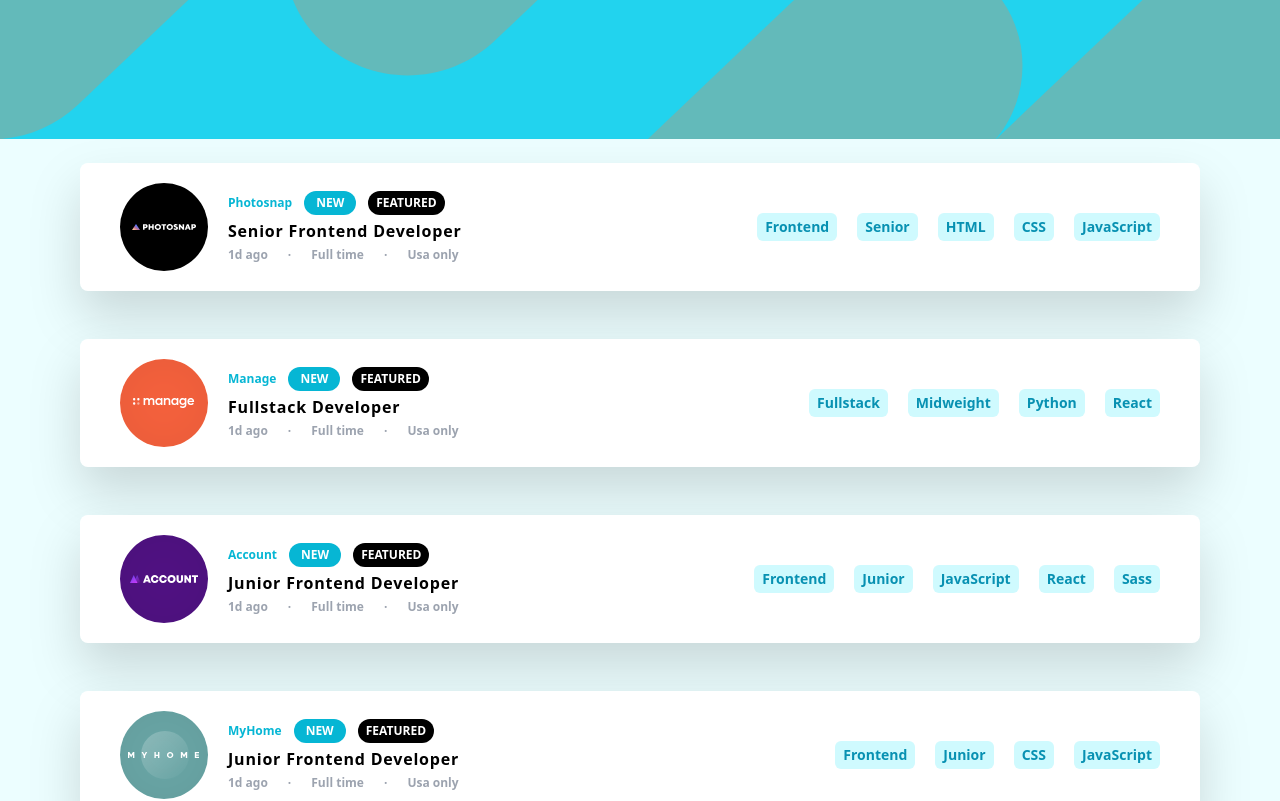
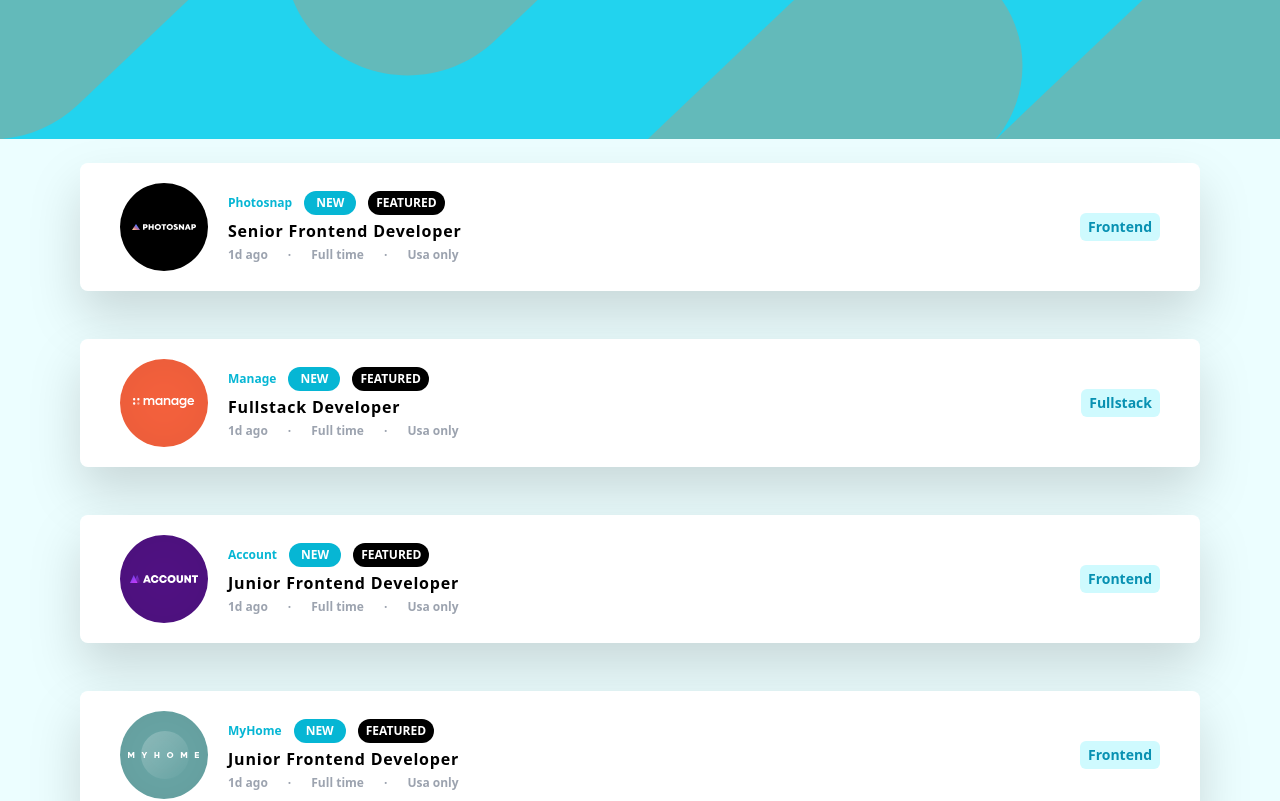
Before and after one commit to migsilva89/Job-Listings-React, a React (Vite) app: page / in a window 1280 px wide. Shown: the top 801 px of the page. Built offline with nearby package versions, Linux system fonts and the light colour scheme.

Commit message:
object clone :)

```diff
--- a/src/App.jsx
+++ b/src/App.jsx
@@ -3,22 +3,28 @@ import './App.css'
 import data from '../data.json'
 import CardComponent from './components/CardComponent'
 
+let dataClone = []
+
+data.forEach((job) => {
+  job.filters = [job.role, job.level]
+  job.languages.filter((language) => {
+    job.filters.push(language)
+  })
+  job.tools.filter((tool) => {
+    job.filters.push(tool)
+  })
+  dataClone.push(job)
+})
+
 function App() {
-  const [filters, setFilters] = useState([])
-
   return (
     <main>
       <header className="bg-cyan-400">
         <img src="./images/bg-header-desktop.svg" alt="" />
       </header>
       <section className="bg-cyan-50 h-screen">
-        {data.map((card, index) => (
-          <CardComponent
-            key={index}
-            jobs={card}
-            filters={filters}
-            setFilters={setFilters}
-          />
+        {dataClone.map((jobs, index) => (
+          <CardComponent key={index} jobs={jobs} />
         ))}
       </section>
     </main>
--- a/src/components/CardComponent.jsx
+++ b/src/components/CardComponent.jsx
@@ -1,7 +1,7 @@
 import React, { useState, useEffect } from 'react'
 
 function CardComponent(props) {
-  const { jobs, filters, setFilters } = props
+  const { jobs } = props
 
   return (
     <div className="py-6 px-20">
@@ -35,45 +35,9 @@ function CardComponent(props) {
           </div>
         </div>
         <div className="flex gap-5 text-cyan-600 font-bold text-sm">
-          <button
-            onClick={(event) => {
-              setFilters([...filters, jobs.role])
-              console.log(event)
-            }}
-            className="bg-cyan-100 px-2 py-1 rounded-md"
-          >
+          <button className="bg-cyan-100 px-2 py-1 rounded-md">
             {jobs.role}
           </button>
-          <button
-            onClick={(event) => {
-              setFilters([...filters, jobs.level])
-            }}
-            className="bg-cyan-100 px-2 py-1 rounded-md"
-          >
-            {jobs.level}
-          </button>
-          {jobs.languages.map((language, index) => (
-            <button
-              key={index}
-              onClick={(event) => {
-                setFilters([...filters, language])
-              }}
-              className="bg-cyan-100 px-2 py-1 rounded-md"
-            >
-              {language}
-            </button>
-          ))}
-          {jobs.tools.map((tool, index) => (
-            <button
-              key={index}
-              onClick={(event) => {
-                setFilters([...filters, tool])
-              }}
-              className="bg-cyan-100 px-2 py-1 rounded-md"
-            >
-              {tool}
-            </button>
-          ))}
         </div>
       </div>
     </div>
```
Also changed, not shown: notes.txt (added).
